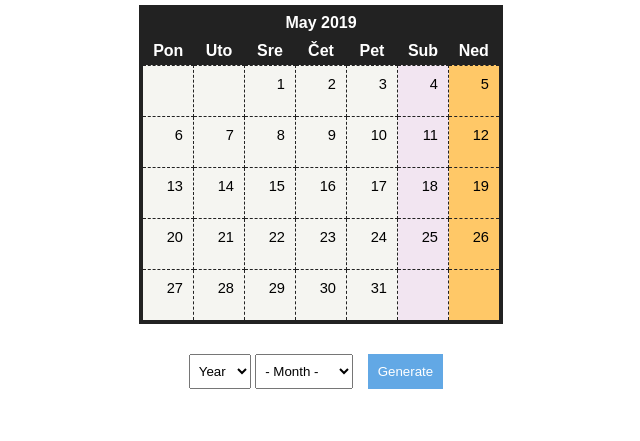
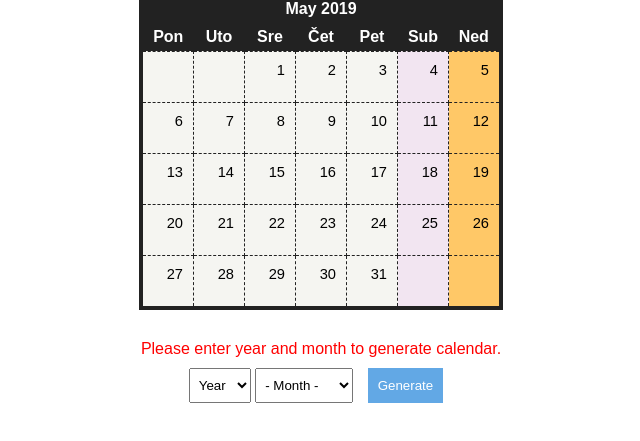
Before and after one commit to simmedia/dynamic_calendar, a website: page index.html in a window 1280 px wide. Both pictures are taken after a click on the button "Generate". Shown: the part 245-686 px from the top of the page, without its empty margins (327-967 px from the left). Drawn offline with Linux system fonts and the light colour scheme.

Commit message:
logic update and error text added

```diff
--- a/app.js
+++ b/app.js
@@ -3,10 +3,12 @@ const btn = document.getElementById("getCBtn");
 btn.addEventListener("click", function() {
   let inpY = document.getElementById("inputYear").value;
   let inpM = document.getElementById("inputMonth").value;
+  let error = document.getElementById("error");
 
   if (isNaN(inpY) || isNaN(inpM)) {
-      alert('Please enter year and month to generate calendar.')
+      error.innerHTML = "Please enter year and month to generate calendar."
   } else {
+      error.innerHTML = "";
     fillCalendar(inpY, inpM);
   }
 
--- a/index.html
+++ b/index.html
@@ -25,6 +25,9 @@
                 <th>Ned
         <tbody id="days">
     </table>
+    <div style="margin-bottom: 10px;">
+            <span style="color: red;" id="error"></span>
+    </div>
 
     <div class="settings">
         <select id="inputYear" name="year">
@@ -140,6 +143,7 @@
                 <option value="11">November</option>
                 <option value="12">December</option>
         </select>
+
         <button id="getCBtn">Generate</button>
     </div>
 
```
